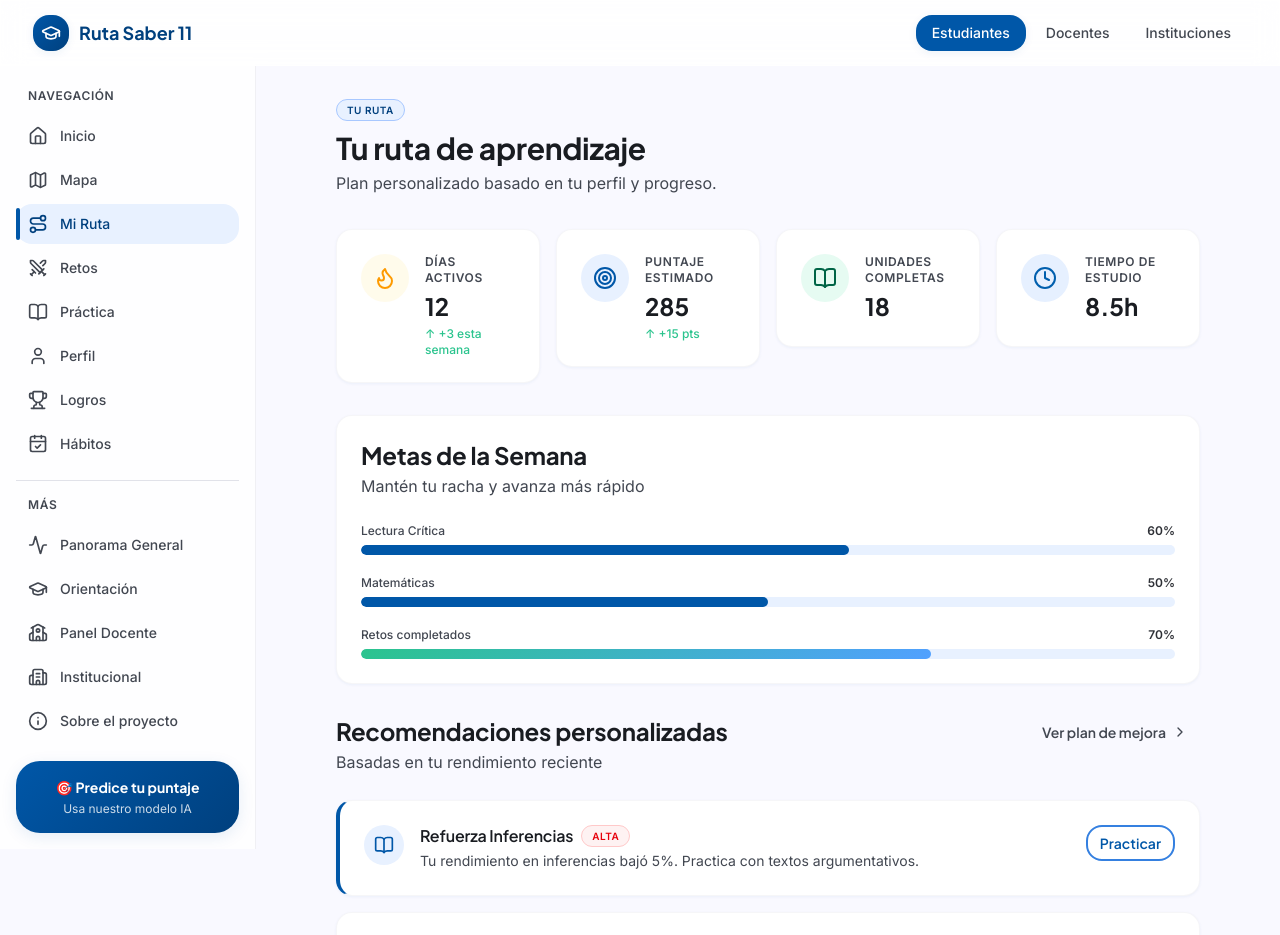
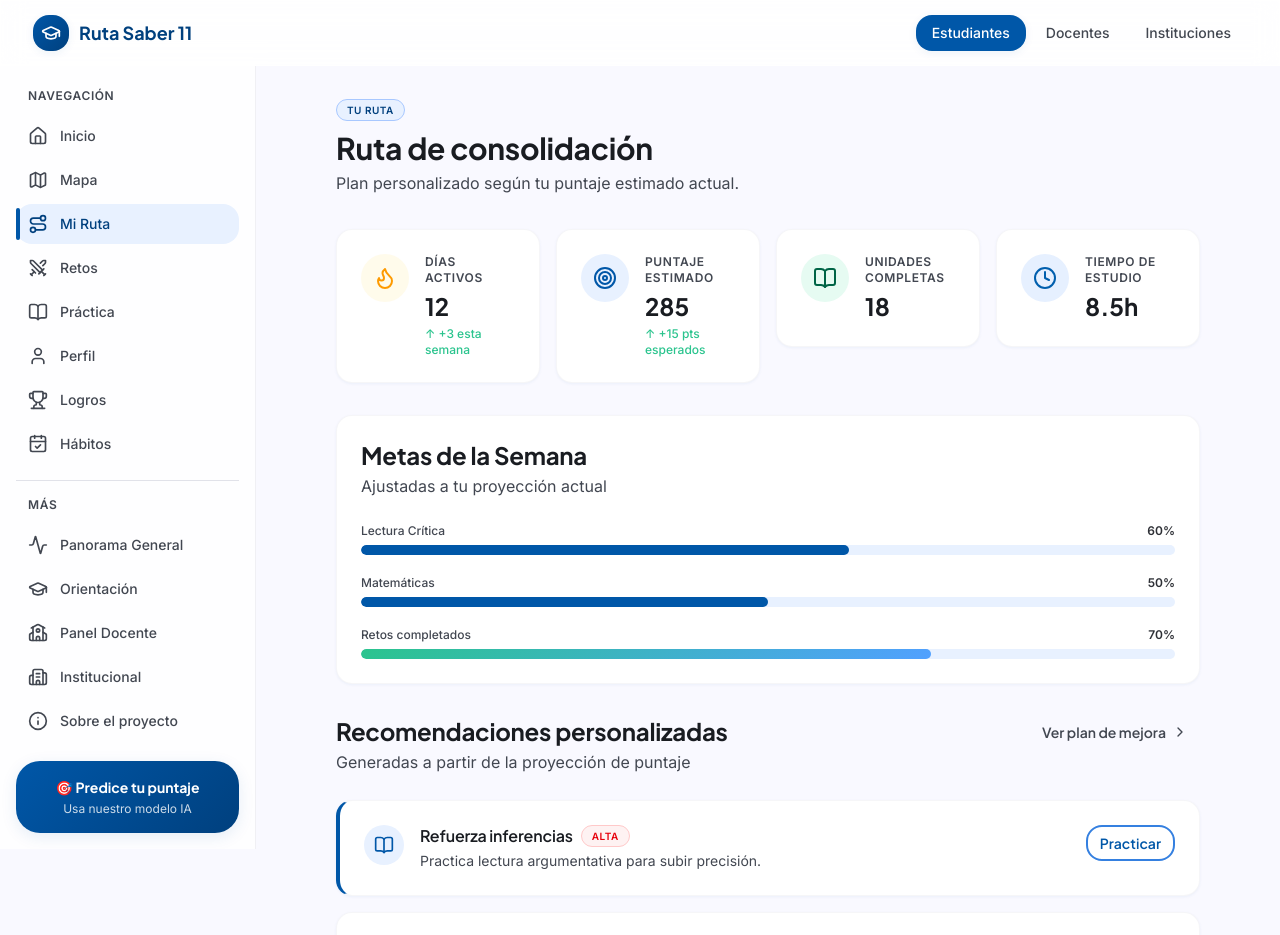
Before and after one commit to datigod/Saber11, a React (Vite) app: page /ruta in a window 1280 px wide. Shown: the top 935 px of the page. Built offline with nearby package versions, Linux system fonts and the light colour scheme.

Commit message:
Actualizar ruta dinámica, mejorar sliders y validar modelo ML

```diff
--- a/src/lib/api.ts
+++ b/src/lib/api.ts
@@ -79,6 +79,17 @@ export async function predict(features: PredictionFeatures): Promise<PredictionR
     throw new Error(err.error || 'Error en la predicción');
   }
   return res.json();
+}
+
+export async function validateModelFeatures(features: PredictionFeatures): Promise<void> {
+  const info = await getApiInfo();
+  const required = new Set([...info.features_numericas, ...info.features_categoricas]);
+  const payloadKeys = Object.keys(features);
+  const missing = [...required].filter((key) => !payloadKeys.includes(key));
+
+  if (missing.length > 0) {
+    throw new Error(`Incompatibilidad con el modelo ML: faltan variables (${missing.join(', ')})`);
+  }
 }
 
 export async function getDashboardStats(filters: {
--- a/src/pages/MyRoute.tsx
+++ b/src/pages/MyRoute.tsx
@@ -1,38 +1,96 @@
 import { Link } from 'react-router-dom';
+import { useMemo } from 'react';
 import { motion } from 'framer-motion';
-import { Target, TrendingUp, Clock, Flame, BookOpen, Calculator, ChevronRight, Sparkles } from 'lucide-react';
+import { Target, Clock, Flame, BookOpen, Calculator, ChevronRight } from 'lucide-react';
 import { Card, StatCard, Badge, ProgressBar, Button, SectionHeader } from '../components/ui';
 import { PageTransition, FadeInView, staggerContainer, staggerItem } from '../lib/animations';
 
-const weeklyGoals = [
-  { label: 'Lectura Crítica', current: 3, total: 5, color: 'primary' as const },
-  { label: 'Matemáticas', current: 2, total: 4, color: 'primary' as const },
-  { label: 'Retos completados', current: 7, total: 10, color: 'gradient' as const },
-];
+type RouteProfile = {
+  title: string;
+  goals: { label: string; current: number; total: number; color: 'primary' | 'gradient' }[];
+  recommendations: { icon: typeof BookOpen; title: string; desc: string; priority: string }[];
+  trend: string;
+};
 
-const recommendations = [
-  { icon: BookOpen, title: 'Refuerza Inferencias', desc: 'Tu rendimiento en inferencias bajó 5%. Practica con textos argumentativos.', priority: 'Alta' },
-  { icon: Calculator, title: 'Repasa Álgebra', desc: 'Los problemas con ecuaciones lineales tienen margen de mejora.', priority: 'Media' },
-  { icon: Target, title: 'Intenta el Reto Semanal', desc: 'El reto de esta semana cubre tus áreas más débiles.', priority: 'Sugerida' },
-];
+const getRouteProfile = (score: number): RouteProfile => {
+  if (score < 260) {
+    return {
+      title: 'Ruta de fortalecimiento base',
+      trend: '+25 pts esperados',
+      goals: [
+        { label: 'Lectura Crítica', current: 2, total: 5, color: 'primary' },
+        { label: 'Matemáticas', current: 1, total: 4, color: 'primary' },
+        { label: 'Retos completados', current: 4, total: 10, color: 'gradient' },
+      ],
+      recommendations: [
+        { icon: BookOpen, title: 'Comprensión literal', desc: 'Refuerza ideas principales y secundarias en textos cortos.', priority: 'Alta' },
+        { icon: Calculator, title: 'Operaciones y álgebra', desc: 'Practica ecuaciones lineales con feedback inmediato.', priority: 'Alta' },
+        { icon: Target, title: 'Micro-reto diario', desc: 'Completa un reto corto para consolidar hábitos.', priority: 'Sugerida' },
+      ],
+    };
+  }
+
+  if (score < 330) {
+    return {
+      title: 'Ruta de consolidación',
+      trend: '+15 pts esperados',
+      goals: [
+        { label: 'Lectura Crítica', current: 3, total: 5, color: 'primary' },
+        { label: 'Matemáticas', current: 2, total: 4, color: 'primary' },
+        { label: 'Retos completados', current: 7, total: 10, color: 'gradient' },
+      ],
+      recommendations: [
+        { icon: BookOpen, title: 'Refuerza inferencias', desc: 'Practica lectura argumentativa para subir precisión.', priority: 'Alta' },
+        { icon: Calculator, title: 'Repasa álgebra', desc: 'Sube velocidad y exactitud en problemas de modelación.', priority: 'Media' },
+        { icon: Target, title: 'Reto semanal', desc: 'Cubre las áreas con mayor potencial de mejora.', priority: 'Sugerida' },
+      ],
+    };
+  }
+
+  return {
+    title: 'Ruta de alto rendimiento',
+    trend: '+8 pts esperados',
+    goals: [
+      { label: 'Lectura Crítica', current: 4, total: 5, color: 'primary' },
+      { label: 'Matemáticas', current: 3, total: 4, color: 'primary' },
+      { label: 'Retos completados', current: 8, total: 10, color: 'gradient' },
+    ],
+    recommendations: [
+      { icon: BookOpen, title: 'Textos complejos', desc: 'Entrena con preguntas de alta dificultad y tiempo limitado.', priority: 'Alta' },
+      { icon: Calculator, title: 'Resolución avanzada', desc: 'Trabaja estrategias de eliminación y verificación rápida.', priority: 'Media' },
+      { icon: Target, title: 'Simulacro completo', desc: 'Evalúa consistencia y administra mejor el tiempo.', priority: 'Sugerida' },
+    ],
+  };
+};
 
 export default function MyRoute() {
+  const predictedScore = useMemo(() => {
+    const raw = localStorage.getItem('saber11_prediction');
+    if (!raw) return 285;
+    try {
+      const parsed = JSON.parse(raw) as { score?: number };
+      return typeof parsed.score === 'number' ? parsed.score : 285;
+    } catch {
+      return 285;
+    }
+  }, []);
+
+  const profile = useMemo(() => getRouteProfile(predictedScore), [predictedScore]);
+
   return (
     <PageTransition>
       <div className="max-w-4xl mx-auto px-4 py-8">
         <FadeInView>
           <div className="mb-8">
             <Badge variant="primary">Tu Ruta</Badge>
-            <h1 className="text-3xl font-heading font-bold text-surface-900 mt-2">Tu ruta de aprendizaje</h1>
-            <p className="text-surface-700 mt-1">Plan personalizado basado en tu perfil y progreso.</p>
+            <h1 className="text-3xl font-heading font-bold text-surface-900 mt-2">{profile.title}</h1>
+            <p className="text-surface-700 mt-1">Plan personalizado según tu puntaje estimado actual.</p>
           </div>
         </FadeInView>
-
-        {/* Stats */}
         <motion.div variants={staggerContainer} initial="initial" animate="animate" className="grid grid-cols-1 sm:grid-cols-2 lg:grid-cols-4 gap-4 mb-8">
           {[
             { label: 'Días activos', value: '12', icon: Flame, trend: { value: '+3 esta semana', positive: true }, color: 'warning' },
-            { label: 'Puntaje estimado', value: '285', icon: Target, trend: { value: '+15 pts', positive: true }, color: 'primary' },
+            { label: 'Puntaje estimado', value: `${predictedScore}`, icon: Target, trend: { value: profile.trend, positive: true }, color: 'primary' },
             { label: 'Unidades completas', value: '18', icon: BookOpen, color: 'success' },
             { label: 'Tiempo de estudio', value: '8.5h', icon: Clock, color: 'secondary' },
           ].map((s, i) => (
@@ -41,35 +99,26 @@ export default function MyRoute() {
             </motion.div>
           ))}
         </motion.div>
-
-        {/* Weekly goals */}
         <FadeInView>
           <Card className="mb-8">
-            <SectionHeader title="Metas de la Semana" subtitle="Mantén tu racha y avanza más rápido" />
+            <SectionHeader title="Metas de la Semana" subtitle="Ajustadas a tu proyección actual" />
             <div className="space-y-5">
-              {weeklyGoals.map((g, i) => (
+              {profile.goals.map((g, i) => (
                 <div key={i}>
-                  <ProgressBar
-                    value={g.current}
-                    max={g.total}
-                    label={g.label}
-                    color={g.color}
-                  />
+                  <ProgressBar value={g.current} max={g.total} label={g.label} color={g.color} />
                 </div>
               ))}
             </div>
           </Card>
         </FadeInView>
-
-        {/* Recommendations */}
         <FadeInView delay={0.1}>
           <SectionHeader
             title="Recomendaciones personalizadas"
-            subtitle="Basadas en tu rendimiento reciente"
+            subtitle="Generadas a partir de la proyección de puntaje"
             action={<Link to="/ruta/mejora"><Button variant="ghost" size="sm" iconRight={ChevronRight}>Ver plan de mejora</Button></Link>}
           />
           <motion.div variants={staggerContainer} initial="initial" whileInView="animate" viewport={{ once: true }} className="space-y-4">
-            {recommendations.map((r, i) => (
+            {profile.recommendations.map((r, i) => (
               <motion.div key={i} variants={staggerItem}>
                 <Card hover accent={i === 0 ? 'primary' : 'none'}>
                   <div className="flex items-start gap-4">
--- a/src/pages/Onboarding.tsx
+++ b/src/pages/Onboarding.tsx
@@ -7,7 +7,7 @@ import {
 } from 'lucide-react';
 import { Button, Card, Badge, ProgressBar } from '../components/ui';
 import { PageTransition, FadeInView } from '../lib/animations';
-import { predict, getPercentile, getDefaultFeatures, featureLabels, categoricalOptions, type PredictionFeatures, type PercentileInfo } from '../lib/api';
+import { predict, getPercentile, getDefaultFeatures, categoricalOptions, validateModelFeatures, type PredictionFeatures, type PercentileInfo } from '../lib/api';
 
 const steps = [
   { id: 1, title: 'Sobre ti', subtitle: 'Datos básicos', icon: User },
@@ -52,17 +52,29 @@ export default function Onboarding() {
         FAMI_ACCESO_DIGITAL: (tienePc && tieneInternet) ? 1 : 0,
       };
 
+      await validateModelFeatures(payload);
+
       // Add artificial delay for the loading modal UX
       await new Promise(resolve => setTimeout(resolve, 2500));
 
       const result = await predict(payload);
       const roundedPred = Math.round(result.prediccion_punt_global);
       setPrediction(roundedPred);
+      localStorage.setItem('saber11_prediction', JSON.stringify({
+        score: roundedPred,
+        percentile: percentileData?.percentil ?? null,
+        timestamp: new Date().toISOString(),
+      }));
 
       // Fetch percentile data asynchronously
       try {
         const perc = await getPercentile(roundedPred, '2018'); // Compare against 2018 by default
         setPercentileData(perc);
+        localStorage.setItem('saber11_prediction', JSON.stringify({
+          score: roundedPred,
+          percentile: perc.percentil,
+          timestamp: new Date().toISOString(),
+        }));
       } catch (err) {
         console.error("No se pudo obtener el percentil:", err);
       }
@@ -189,15 +201,20 @@ export default function Onboarding() {
             </span>
           )}
         </div>
-        <div className="relative pt-2 pb-1">
+        <div className="relative pt-3 pb-2">
+          <motion.div
+            className="absolute -top-2 w-6 h-6 rounded-full bg-primary-500/15 border border-primary-300 pointer-events-none"
+            animate={{ left: `calc(${fillPercentage}% - 12px)` }}
+            transition={{ type: 'spring', stiffness: 260, damping: 26 }}
+          />
           <input
             type="range"
             value={value}
             onChange={e => onChange(Number(e.target.value))}
             min={min}
             max={max}
-            step="0.01"
-            className="w-full h-2.5 bg-surface-200 rounded-lg appearance-none cursor-pointer accent-primary-600 focus:outline-none focus:ring-2 focus:ring-primary-500/50"
+            step="1"
+            className="w-full h-2.5 bg-surface-200 rounded-lg appearance-none cursor-pointer accent-primary-600 focus:outline-none focus:ring-2 focus:ring-primary-500/50 transition-all duration-300"
             style={{
               background: `linear-gradient(to right, var(--color-primary-500) ${fillPercentage}%, var(--color-surface-200) ${fillPercentage}%)`
             }}
```
